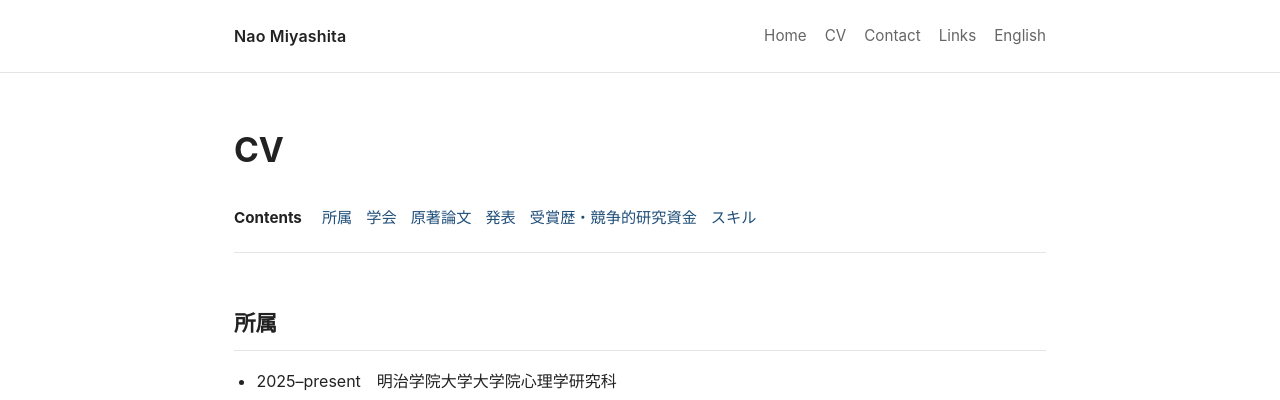
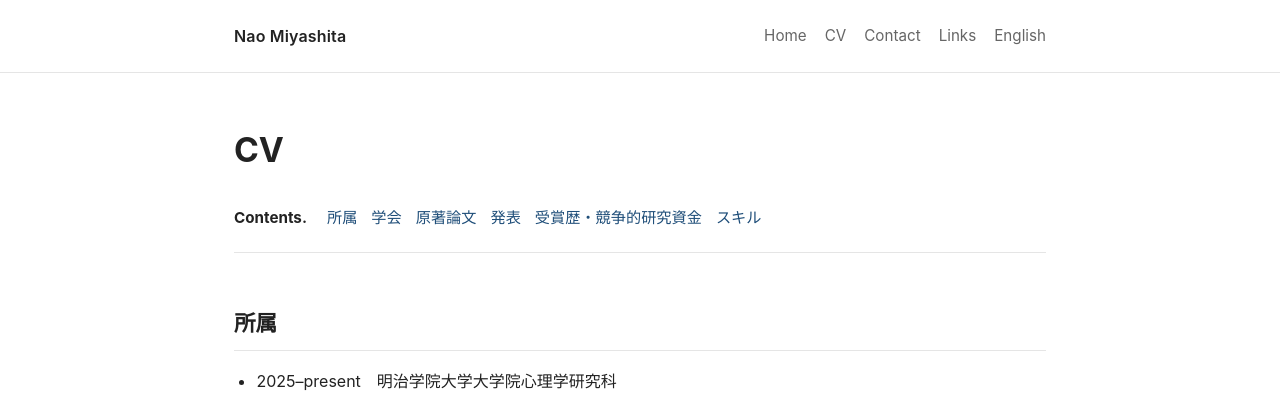
Before and after one commit to naomiyashita/github.io, a Jekyll site: the page built from cv.md, in a window 1280 px wide. Shown: the top 400 px of the page. Built offline with Jekyll 4.4.1, drawn with Linux system fonts in a browser that asks for light colours.

Commit message:
Update cv.md

```diff
--- a/cv.md
+++ b/cv.md
@@ -7,7 +7,7 @@ permalink: /cv/
 
 # CV
 <nav class="page-toc" aria-label="CV contents">
-  <strong>Contents</strong>
+  <strong>Contents.</strong>
   <a href="#affiliation">所属</a>
   <a href="#membership">学会</a>
   <a href="#publications">原著論文</a>
```
